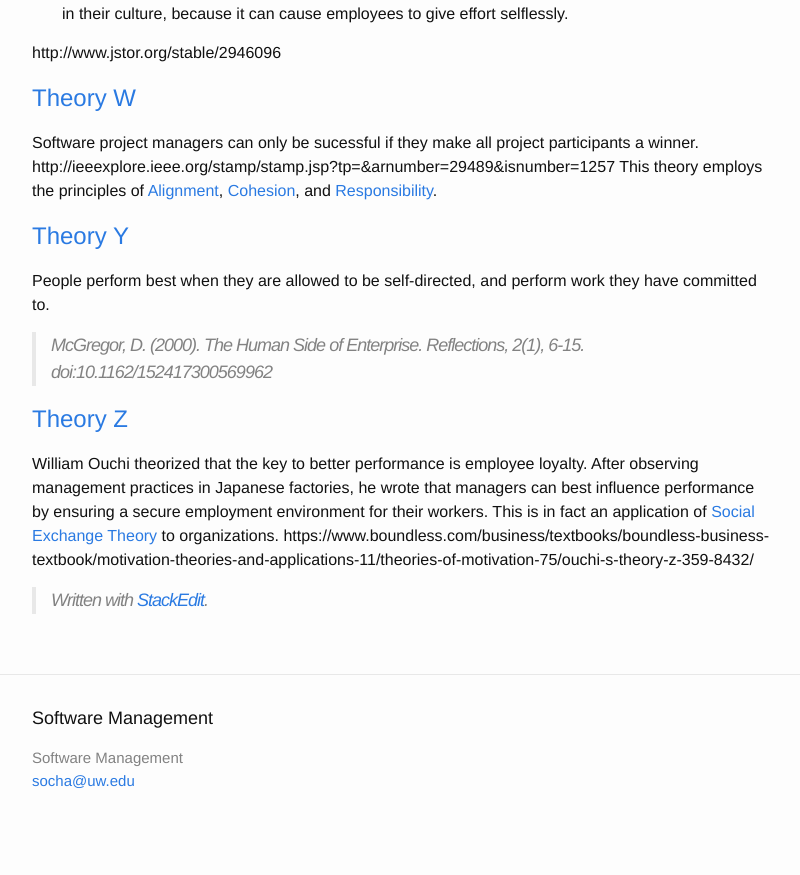
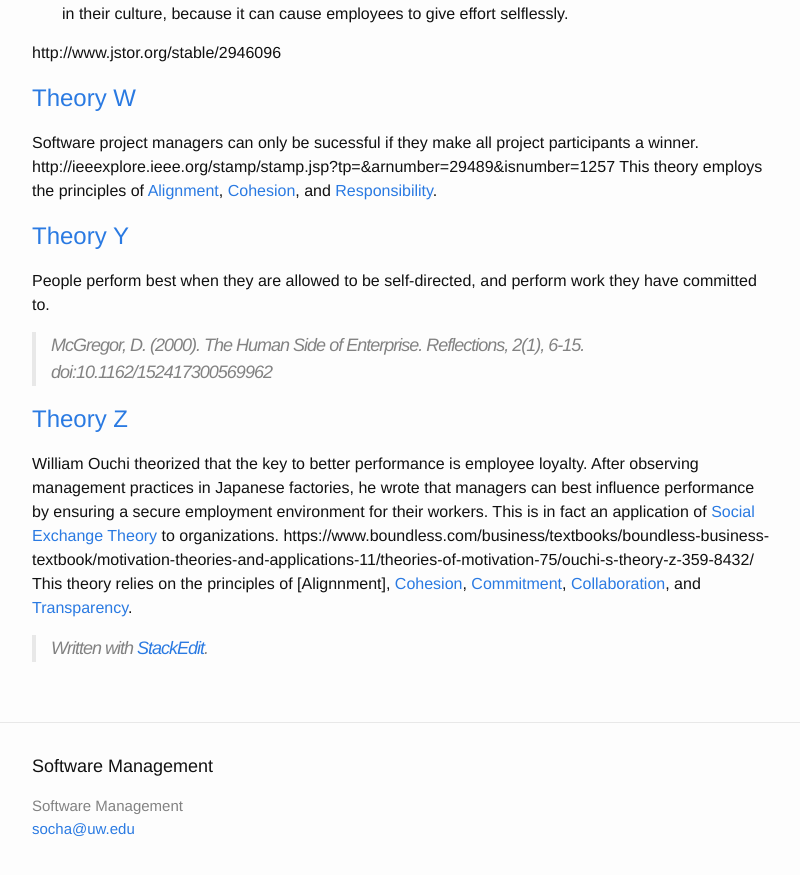
Before and after one commit to css566/css566.github.io, a Jekyll site: the page built from _posts/2016-04-28-Social_Theories_for_Software_Management.md, in a window 1280 px wide and 900 px high, scrolled down 636 px. Shown: the top 875 px of the window, without its empty margins (238-1038 px from the left). Built offline with Jekyll 4.4.1, drawn with Linux system fonts in a browser that asks for light colours; comment, search, counter and statistics services are not loaded; before the commit the page ends 1488 px from its top, so only the background shows below that; some of the changed lines change nothing that is shown.

Commit message:
Update 2016-04-28-Social_Theories_for_Software_Management.md
Adding links to Principles for Theory Z.

```diff
--- a/_posts/2016-04-28-Social_Theories_for_Software_Management.md
+++ b/_posts/2016-04-28-Social_Theories_for_Software_Management.md
@@ -21,7 +21,7 @@ http://www.jstor.org/stable/2946096
 # <a name="theory_w">Theory W</a>
 Software project managers can only be sucessful if they make all project participants a winner.
 http://ieeexplore.ieee.org/stamp/stamp.jsp?tp=&arnumber=29489&isnumber=1257
-This theory employs the principles of [Alignment][Alignment], [Cohesion][Cohesion], and [Responsibility][Responsibility].
+This theory employs the principles of [Alignment], [Cohesion], and [Responsibility].
 # <a name="theory_y">Theory Y</a>
 People perform best when they are allowed to be self-directed, and perform work they have committed to.
 > McGregor, D. (2000). The Human Side of Enterprise. Reflections, 2(1), 6-15. doi:10.1162/152417300569962
@@ -29,6 +29,7 @@ People perform best when they are allowed to be self-directed, and perform work
 # <a name="theory_z">Theory Z</a>
 William Ouchi theorized that the key to better performance is employee loyalty. After observing management practices in Japanese factories, he wrote that managers can best influence performance by ensuring a secure employment environment for their workers.  This is in fact an application of [Social Exchange Theory](#exchange) to organizations.
 https://www.boundless.com/business/textbooks/boundless-business-textbook/motivation-theories-and-applications-11/theories-of-motivation-75/ouchi-s-theory-z-359-8432/
+This theory relies on the principles of [Alignnment], [Cohesion], [Commitment], [Collaboration], and [Transparency].
 
 [Alignment]: {% post_url 2016-04-28-Social_Principles_of_Software_Management %}#alignment
 
```
